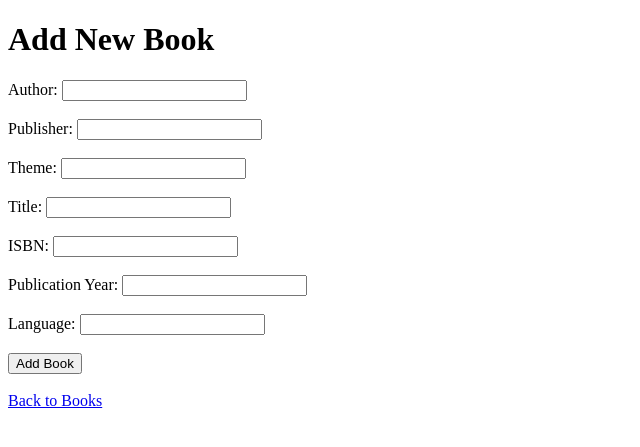
After one commit to tokodib/book-library, a Flask app: page /add-book in a window 1280 px wide. The commit adds this page. Shown: the top 447 px of the page, without its empty margins (0-640 px from the left). Run offline with Flask 3, Linux system fonts and the light colour scheme.

Commit message:
Create route and template add_books and edit book

```diff
--- a/app.py
+++ b/app.py
@@ -1,7 +1,7 @@
 import os
 
 from dotenv import load_dotenv
-from flask import Flask, render_template, request
+from flask import Flask, render_template, request, redirect, url_for
 from flask_sqlalchemy import SQLAlchemy
 from sqlalchemy import text, or_
 
@@ -80,5 +80,44 @@ def book_detail(book_id):
 
     return render_template('book_detail.html', book=book)
 
+@app.route('/add-book', methods=['GET', 'POST'])
+def add_book():
+    if request.method == 'POST':
+
+        book = Book(
+            Iro=request.form['Iro'],
+            Kiado=request.form['Kiado'],
+            Tema=request.form['Tema'],
+            Cim=request.form['Cim'],
+            ISBN=request.form['ISBN'],
+            KiadasEve=request.form['KiadasEve'],
+            Nyelv=request.form['Nyelv']
+        )
+        db.session.add(book)
+        db.session.commit()
+        return redirect(url_for('get_books'))
+
+    return render_template('add_book.html')
+
+@app.route('/books/<int:book_id>/edit', methods=['GET', 'POST'])
+def edit_book(book_id):
+
+    book = db.get_or_404(Book, book_id)
+
+    if request.method == 'POST':
+        book.Iro = request.form['Iro']
+        book.Kiado = request.form['Kiado']
+        book.Tema = request.form['Tema']
+        book.Cim = request.form['Cim']
+        book.ISBN = request.form['ISBN']
+        book.KiadasEve = request.form['KiadasEve']
+        book.Nyelv = request.form['Nyelv']
+
+        db.session.commit()
+        return redirect(url_for('book_detail', book_id=book.ID))
+    return render_template('edit_book.html', book=book)
+
+
+
 if __name__ == '__main__':
     app.run(debug=True)
--- /dev/null
+++ b/templates/add_book.html
@@ -0,0 +1,36 @@
+<!DOCTYPE html>
+<html lang="en">
+<head>
+    <meta charset="UTF-8">
+    <title>Add Book</title>
+</head>
+<body>
+    <h1>Add New Book</h1>
+    <form method="POST">
+        <label for="Iro">Author:</label>
+        <input type="text" id="Iro" name="Iro" required><br><br>
+
+        <label for="Kiado">Publisher:</label>
+        <input type="text" id="Kiado" name="Kiado"><br><br>
+
+        <label for="Tema">Theme:</label>
+        <input type="text" id="Tema" name="Tema" required><br><br>
+
+        <label for="Cim">Title:</label>
+        <input type="text" id="Cim" name="Cim" required><br><br>
+
+        <label for="ISBN">ISBN:</label>
+        <input type="text" id="ISBN" name="ISBN"><br><br>
+
+        <label for="KiadasEve">Publication Year:</label>
+        <input type="number" id="KiadasEve" name="KiadasEve"><br><br>
+
+        <label for="Nyelv">Language:</label>
+        <input type="text" id="Nyelv" name="Nyelv"><br><br>
+
+        <button type "submit">Add Book</button>
+    </form>
+    <br>
+    <a href="{{ url_for('get_books') }}">Back to Books</a>
+</body>
+</html>
--- a/templates/book_detail.html
+++ b/templates/book_detail.html
@@ -12,6 +12,9 @@
     <p><strong>ISBN:</strong> {{ book.ISBN }}</p>
     <p><strong>Publication Year:</strong> {{ book.KiadasEve }}</p>
     <p><strong>Language:</strong> {{ book.Nyelv }}</p>
+    <br>
+    <a href="{{ url_for('edit_book', book_id=book.ID) }}">Edit
+    <br><br>
     <a href="{{ url_for('get_books') }}">Back to Book List</a>
 </body>
 </html>
--- a/templates/books.html
+++ b/templates/books.html
@@ -6,6 +6,9 @@
 </head>
 <body>
     <h1>Book Library</h1>
+    <br>
+    <a href="{{ url_for('add_book') }}">Add New Book</a>
+    <br>
     <form method="get" action="{{ url_for('get_books') }}">
         <input type="text" name="search" placeholder="Search by title" value="{{ request.args.get('search', '') }}">
         <button type="submit">Search</button>
```
Also changed, not shown: templates/edit_book.html (added, +36 -0 lines), README.md.
